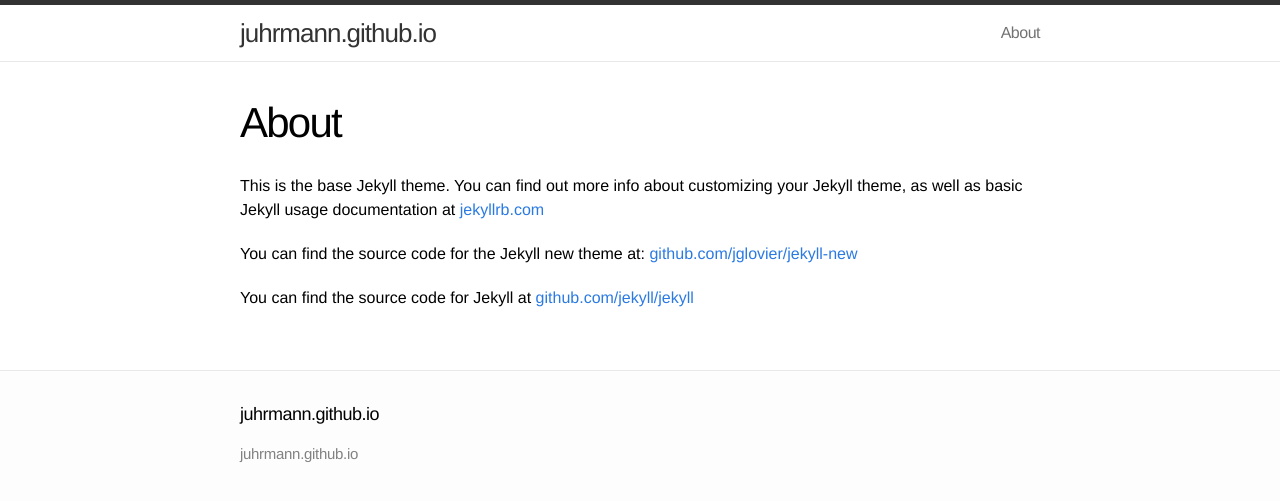
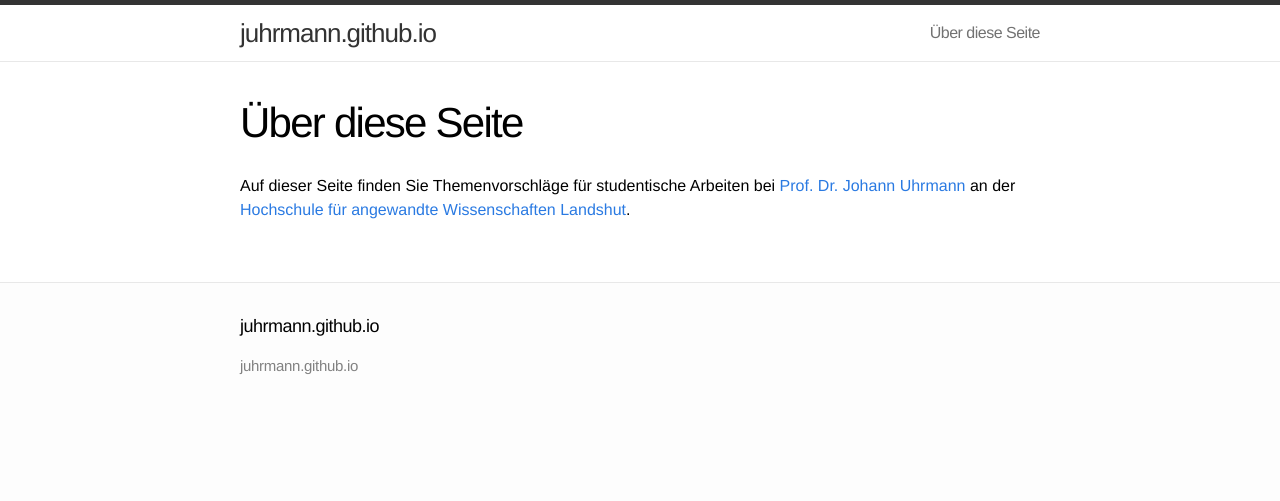
Before and after one commit to juhrmann/juhrmann.github.io, a Jekyll site: the page built from about.md, in a window 1280 px wide. Shown: the top 501 px of the page. Built offline with Jekyll 4.4.1, drawn with Linux system fonts in a browser that asks for light colours.

Commit message:
About-Seite personalisiert

```diff
--- a/about.md
+++ b/about.md
@@ -1,11 +1,9 @@
 ---
 layout: page
-title: About
+title: Über diese Seite
 permalink: /about/
 ---
 
-This is the base Jekyll theme. You can find out more info about customizing your Jekyll theme, as well as basic Jekyll usage documentation at [jekyllrb.com](http://jekyllrb.com/)
-
-You can find the source code for the Jekyll new theme at: [github.com/jglovier/jekyll-new](https://github.com/jglovier/jekyll-new)
-
-You can find the source code for Jekyll at [github.com/jekyll/jekyll](https://github.com/jekyll/jekyll)
+Auf dieser Seite finden Sie Themenvorschläge für studentische Arbeiten bei
+[Prof. Dr. Johann Uhrmann](https://www.haw-landshut.de/hochschule/fakultaeten/informatik/wir-ueber-uns/professoren-innen.html)
+an der [Hochschule für angewandte Wissenschaften Landshut](https://www.haw-landshut.de).
```
